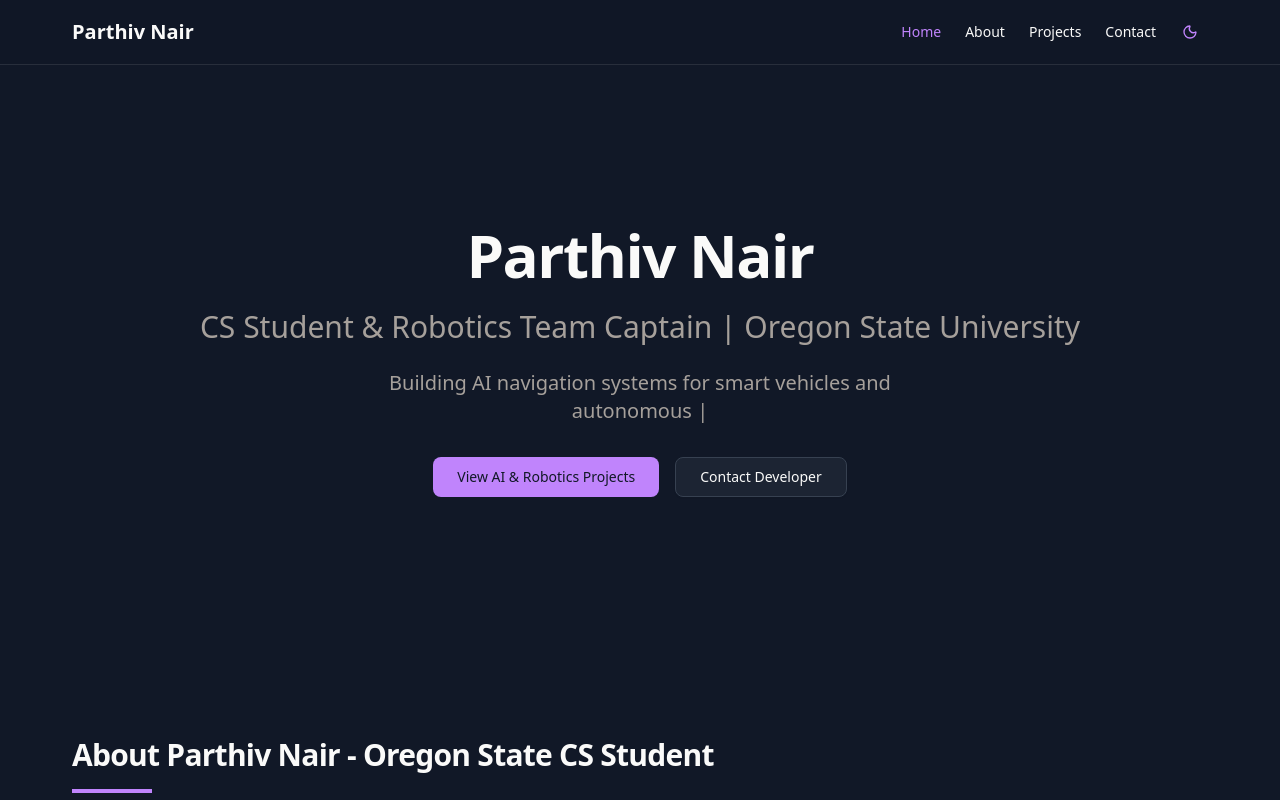
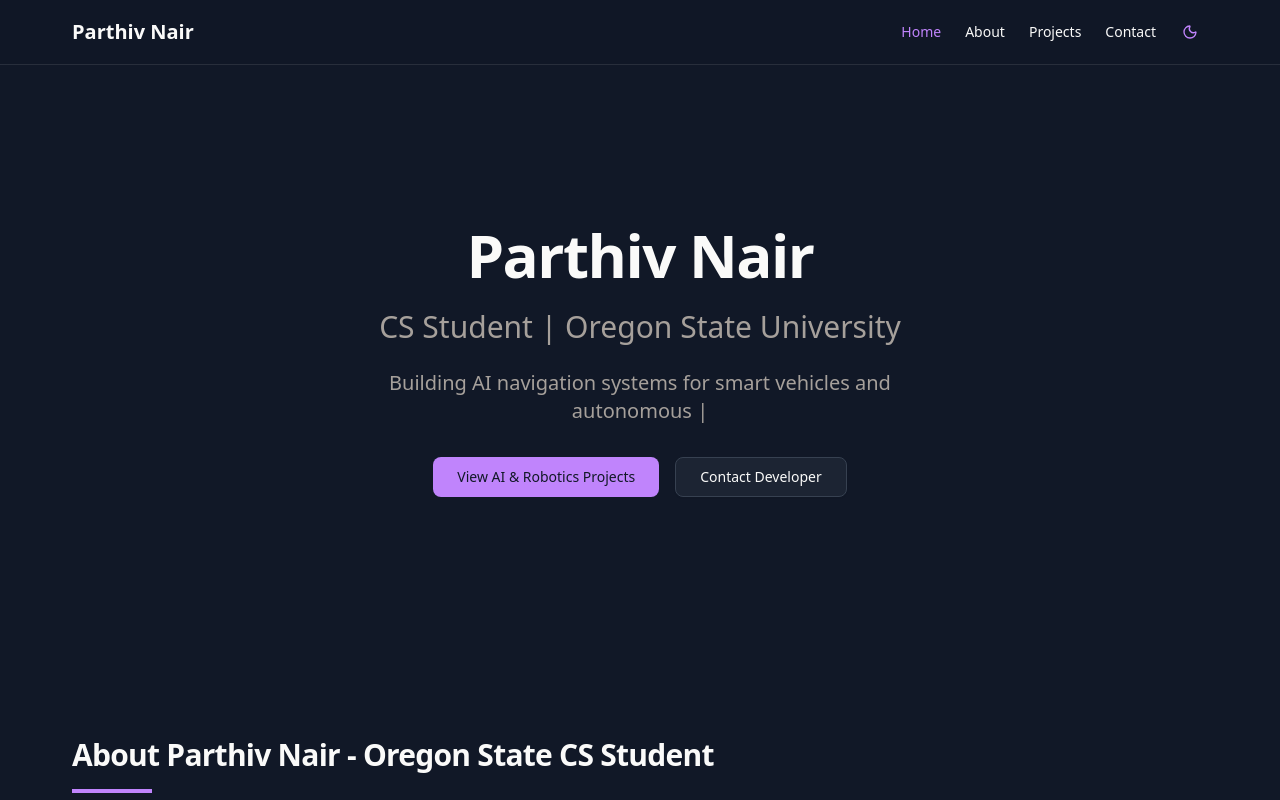
Before and after one commit to ParthivNair/portfolio-website, a Next.js app: page / in a window 1280 px wide. Shown: the top 800 px of the page. Built offline with nearby package versions, Linux system fonts and the light colour scheme.

Commit message:
the changes just didnt save apparently

```diff
--- a/src/app/page.tsx
+++ b/src/app/page.tsx
@@ -102,7 +102,7 @@
               Parthiv Nair
             </h1>
             <h2 className="text-2xl md:text-3xl font-medium text-muted-foreground">
-              CS Student & Robotics Team Captain | Oregon State University
+              CS Student | Oregon State University
             </h2>
             <div className="text-xl text-muted-foreground max-w-[600px] mx-auto min-h-[3.5rem] flex items-center justify-center">
               <TypingEffect
```
